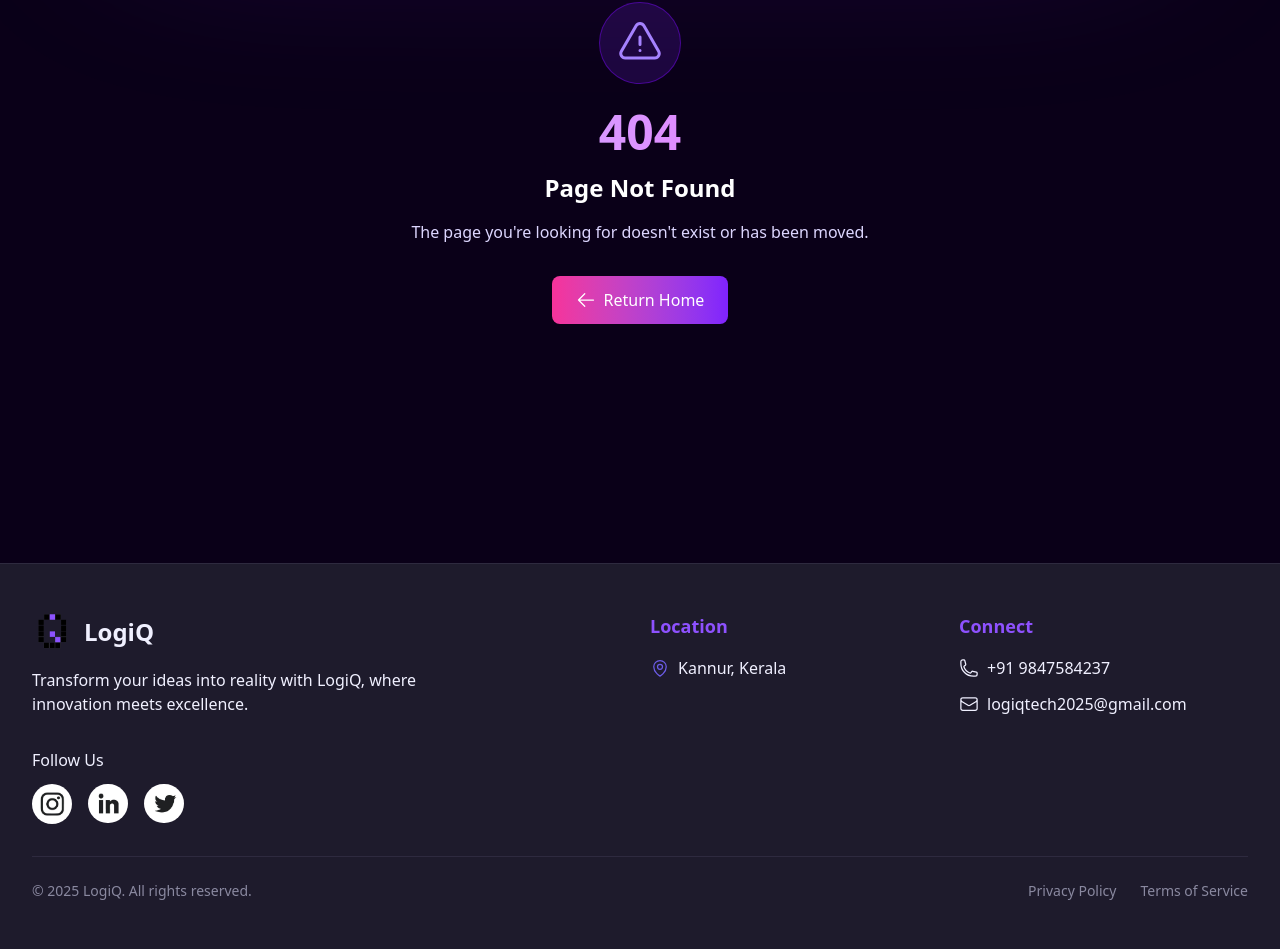
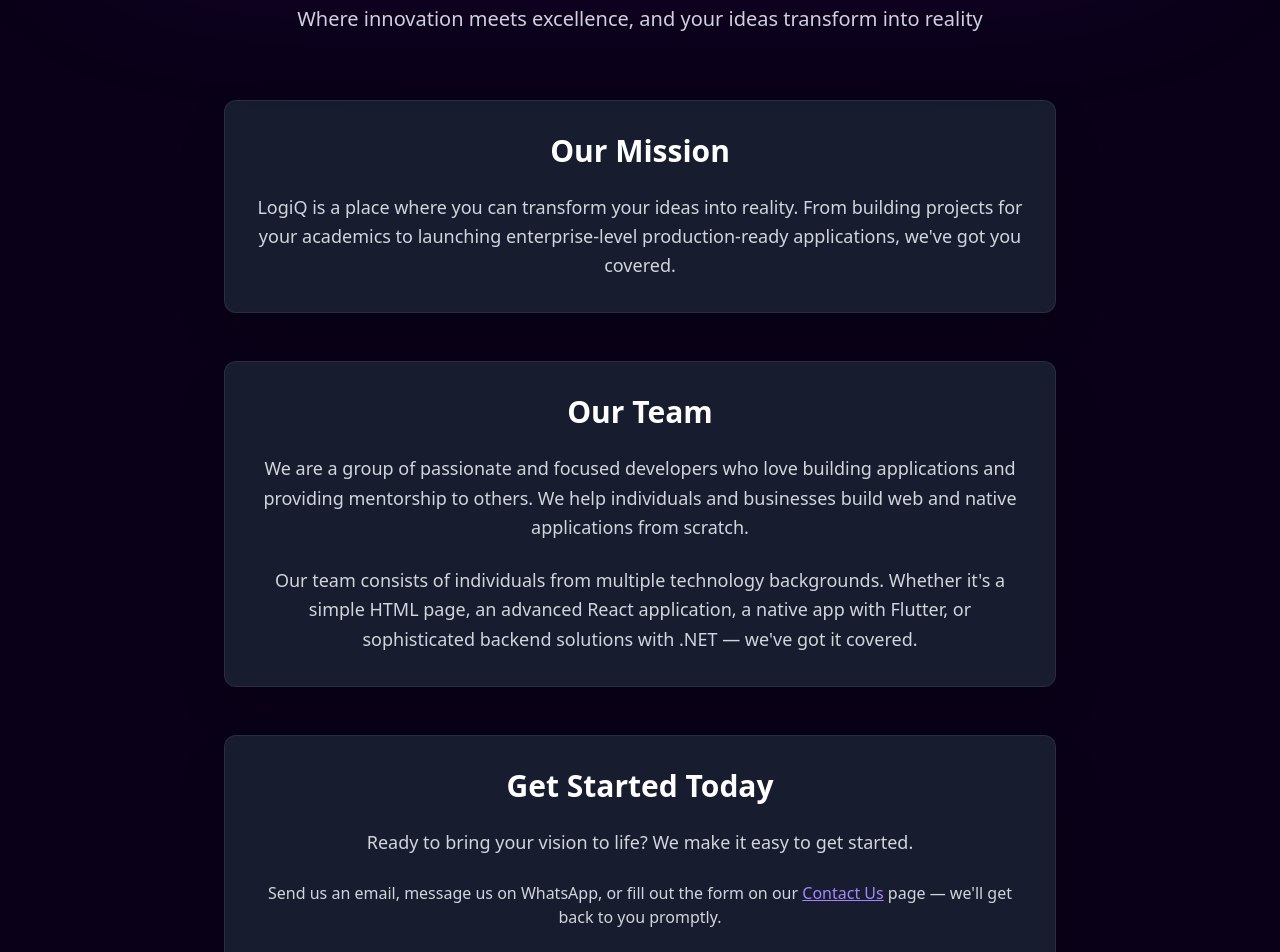
Before and after one commit to aakamshpm/logiQ, a React (Vite) app: page /about in a window 1280 px wide. Shown: the part 237-1189 px from the top of the page. Built offline with nearby package versions, Linux system fonts and the light colour scheme.

Commit message:
edited about page

```diff
--- a/src/components/Button.tsx
+++ b/src/components/Button.tsx
@@ -9,7 +9,7 @@
 
 const Button = ({ path, text, type, loading = false }: ButtonProps) => {
   const baseStyles =
-    "cursor-pointer px-4 py-2 bg-gradient-to-r from-pink-500 to-violet-600 text-white rounded-lg hover:from-pink-600 hover:to-violet-700 transition-all duration-300 flex items-center justify-center gap-2";
+    "cursor-pointer w-max px-4 py-2 bg-gradient-to-r from-pink-500 to-violet-600 text-white rounded-lg hover:from-pink-600 hover:to-violet-700 transition-all duration-300 flex items-center justify-center gap-2";
 
   const disabledStyles = loading ? "opacity-70 cursor-not-allowed" : "";
 
--- a/src/pages/About.tsx
+++ b/src/pages/About.tsx
@@ -0,0 +1,99 @@
+import { Link } from "react-router-dom";
+import Button from "../components/Button";
+
+const About = () => {
+  return (
+    <div className="relative min-h-screen overflow-hidden">
+      {/* Dark background with subtle texture */}
+      <div className="absolute inset-0 z-0 bg-[#0a0018]" />
+
+      <div className="relative z-10 py-16 px-4 sm:px-6 lg:px-8 max-w-4xl mx-auto mt-24">
+        {/* Header Section */}
+        <div className="text-center mb-16">
+          <h1 className="text-5xl font-extrabold bg-gradient-to-r from-fuchsia-500 via-pink-500 to-violet-600 text-transparent bg-clip-text mb-6 pb-2">
+            About LogiQ
+          </h1>
+          <p className="text-xl text-gray-300 font-medium max-w-3xl mx-auto leading-relaxed">
+            Where innovation meets excellence, and your ideas transform into
+            reality
+          </p>
+        </div>
+
+        {/* Main Content */}
+        <div className="space-y-12">
+          {/* Mission Section */}
+          <div className="bg-gray-800/70 backdrop-blur-sm rounded-xl shadow-2xl p-8 border border-gray-700/50">
+            <h2 className="text-3xl font-bold text-white mb-6 text-center">
+              Our Mission
+            </h2>
+            <p className="text-lg text-gray-300 leading-relaxed text-center max-w-3xl mx-auto">
+              LogiQ is a place where you can transform your ideas into reality.
+              From building projects for your academics to launching
+              enterprise-level production-ready applications, we've got you
+              covered.
+            </p>
+          </div>
+
+          {/* Team Section */}
+          <div className="bg-gray-800/70 backdrop-blur-sm rounded-xl shadow-2xl p-8 border border-gray-700/50">
+            <h2 className="text-3xl font-bold text-white mb-6 text-center">
+              Our Team
+            </h2>
+            <div className="space-y-6 text-gray-300">
+              <p className="text-lg leading-relaxed text-center">
+                We are a group of passionate and focused developers who love
+                building applications and providing mentorship to others. We
+                help individuals and businesses build web and native
+                applications from scratch.
+              </p>
+              <p className="text-lg leading-relaxed text-center">
+                Our team consists of individuals from multiple technology
+                backgrounds. Whether it's a simple HTML page, an advanced React
+                application, a native app with Flutter, or sophisticated backend
+                solutions with .NET — we've got it covered.
+              </p>
+            </div>
+          </div>
+
+          {/* Get Started Section */}
+          <div className="bg-gray-800/70 backdrop-blur-sm rounded-xl shadow-2xl p-8 border border-gray-700/50">
+            <h2 className="text-3xl font-bold text-white mb-6 text-center">
+              Get Started Today
+            </h2>
+            <p className="text-lg text-gray-300 leading-relaxed text-center mb-6">
+              Ready to bring your vision to life? We make it easy to get
+              started.
+            </p>
+            <div className="text-center text-gray-300">
+              <p className="mb-4">
+                Send us an email, message us on WhatsApp, or fill out the form
+                on our{" "}
+                <Link
+                  to="/contact"
+                  className="text-violet-400 hover:text-violet-300 underline font-medium transition-colors"
+                >
+                  Contact Us
+                </Link>{" "}
+                page — we'll get back to you promptly.
+              </p>
+            </div>
+          </div>
+
+          {/* Services CTA Section */}
+          <div className="flex flex-col items-center bg-gradient-to-r from-pink-500/20 to-violet-600/20 backdrop-blur-sm rounded-xl shadow-2xl p-8 border border-violet-500/30">
+            <h2 className="text-3xl font-bold text-white mb-6 text-center">
+              What We Offer
+            </h2>
+            <p className="text-lg text-gray-300 leading-relaxed text-center mb-8">
+              Discover our comprehensive range of services and the cutting-edge
+              technology stack we work with to deliver exceptional results.
+            </p>
+            <Button path="services" text="View our Services" />
+          </div>
+        </div>
+      </div>
+    </div>
+  );
+};
+
+export default About;
--- /dev/null
+++ b/src/pages/Services.tsx
@@ -0,0 +1,12 @@
+const Services = () => {
+  return (
+    <div className="relative min-h-screen overflow-hidden">
+      {/* Dark background with subtle texture */}
+      <div className="absolute inset-0 z-0 bg-[#0a0018]" />
+
+      <div className="relative z-10 py-16 px-4 sm:px-6 lg:px-8 max-w-4xl mx-auto mt-24"></div>
+    </div>
+  );
+};
+
+export default Services;
--- a/src/router.tsx
+++ b/src/router.tsx
@@ -7,12 +7,16 @@
 import Home from "./pages/Home";
 import NotFound from "./pages/NotFound";
 import Contact from "./pages/Contact";
+import About from "./pages/About";
+import Services from "./pages/Services";
 
 const router = createBrowserRouter(
   createRoutesFromElements(
     <Route path="/" element={<Layout />}>
       <Route index element={<Home />} />
       <Route path="/contact" element={<Contact />} />
+      <Route path="/about" element={<About />} />
+      <Route path="/services" element={<Services />} />
 
       <Route path="*" element={<NotFound />} />
     </Route>
```
